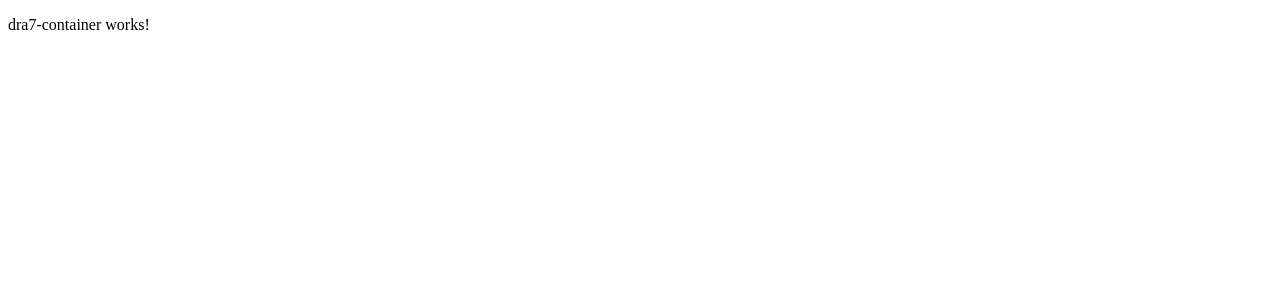
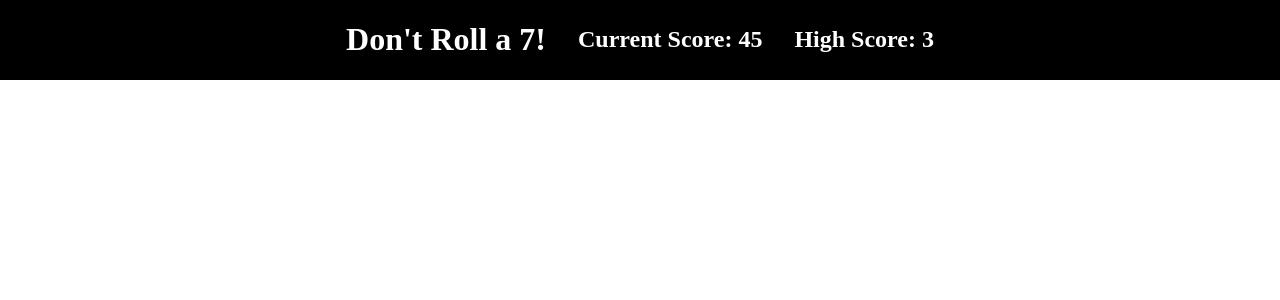
Before and after one commit to kjobrien11/dont-roll-a-7, an Angular app in the folder dra7/: page / in a window 1280 px wide. Shown: the top 300 px of the page. Built offline with nearby package versions, Linux system fonts and the light colour scheme.

Commit message:
adds basic styling

```diff
--- a/dra7/src/app/dra7-container/dra7-container.component.html
+++ b/dra7/src/app/dra7-container/dra7-container.component.html
@@ -1 +1 @@
-<p>dra7-container works!</p>
+<app-game-header></app-game-header>
--- a/dra7/src/app/dra7-container/dra7-container.component.ts
+++ b/dra7/src/app/dra7-container/dra7-container.component.ts
@@ -1,8 +1,9 @@
 import { Component } from '@angular/core';
+import { GameHeaderComponent } from '../game-header/game-header.component';
 
 @Component({
   selector: 'app-dra7-container',
-  imports: [],
+  imports: [GameHeaderComponent],
   templateUrl: './dra7-container.component.html',
   styleUrl: './dra7-container.component.css'
 })
--- /dev/null
+++ b/dra7/src/app/game-header/game-header.component.css
@@ -0,0 +1,11 @@
+.game-header-container{
+    display: flex;
+    justify-content: center;
+    flex-direction: row;
+    text-align: center;
+    align-items: center;
+    gap: 2rem;
+    border-bottom: solid;
+    color: white;
+    background-color: black;
+}
--- /dev/null
+++ b/dra7/src/app/game-header/game-header.component.html
@@ -0,0 +1,5 @@
+<div class ="game-header-container">
+<h1>Don't Roll a 7!</h1>
+<h2>Current Score: 45</h2>
+<h2>High Score: 3</h2>
+</div>
--- a/dra7/src/styles.css
+++ b/dra7/src/styles.css
@@ -1 +1,7 @@
 /* You can add global styles to this file, and also import other style files */
+html, body {
+  margin: 0;
+  padding: 0;
+  height: 100%;
+  width: 100%;
+}
```
Also changed, not shown: dra7/src/app/game-header/game-header.component.ts (added, +11 -0 lines), 1 other file (tests, documents, lock files or other folders).
